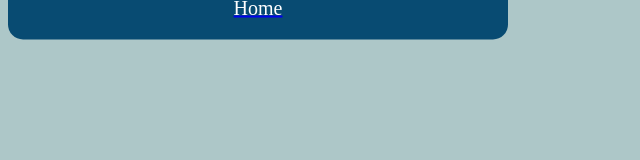
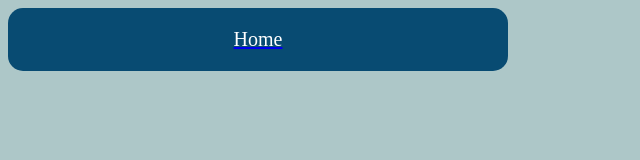
Before and after one commit to CaptEcho/CyberTraining, a plain HTML site: page Scenario1_1.html in a window 1280 px wide. Shown: the whole page, without its empty margins (0-640 px from the left). Drawn offline with Linux system fonts and the light colour scheme.

Commit message:
Altered scenario pages

```diff
--- a/Scenario1_1.html
+++ b/Scenario1_1.html
@@ -31,8 +31,6 @@
                 border-radius: 15px;
                 background-color:rgb(8, 75, 114);
                 overflow: hidden;
-                top: 50%;
-                transform: translateY(-50%);
             }
             .button p{
                 text-align: center;
```
Also changed, not shown: Scenario2_1.html (+0 -2 lines).
